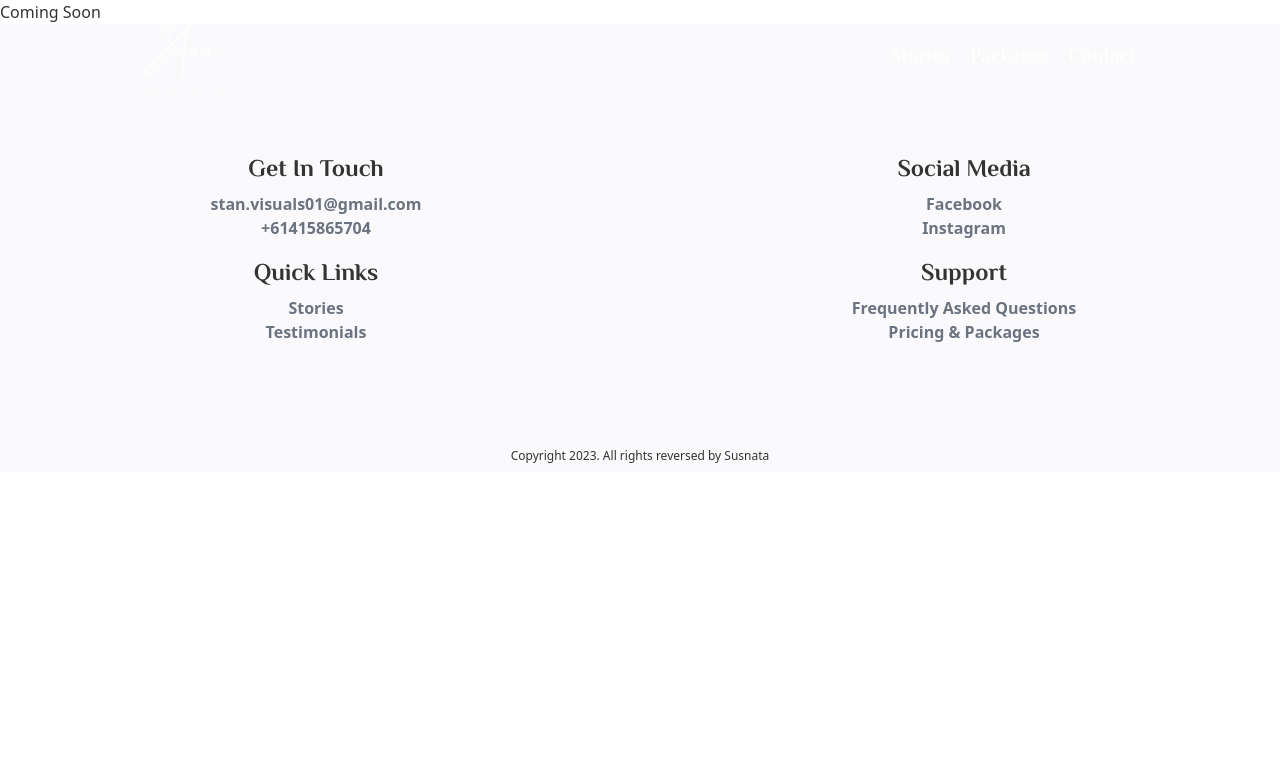
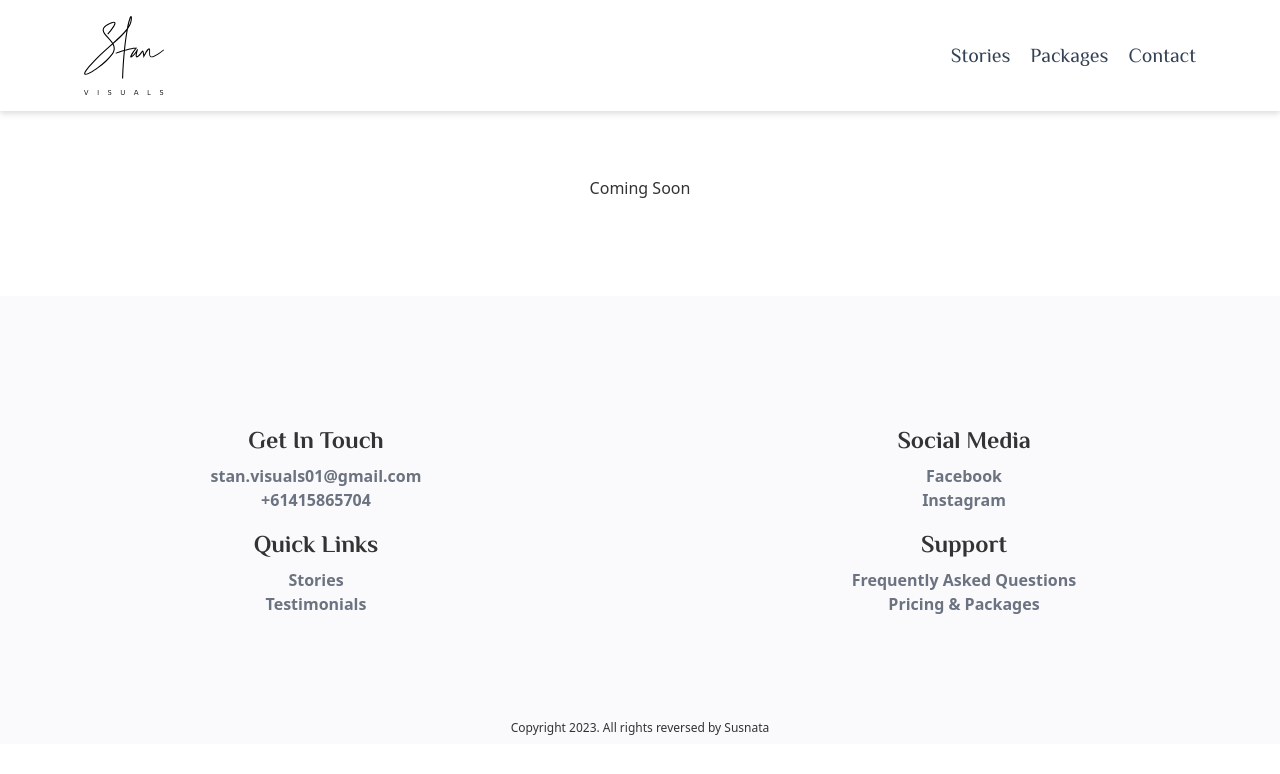
Before and after one commit to Alapottra-troj1n/susnat-portfolio, a React (Vite) app: page /packages in a window 1280 px wide. Shown: the top 774 px of the page. Built offline with nearby package versions, Linux system fonts and the light colour scheme.

Commit message:
added a package page

```diff
--- a/src/layout/Navbar.jsx
+++ b/src/layout/Navbar.jsx
@@ -4,19 +4,19 @@ import { scrollTo } from "../utils/scrollTo";
 const Navbar = ({ scrolled }) => {
   const location = useLocation();
   const navigate = useNavigate();
-
+  const targetPaths = ["/stories", "/packages"];
 
   return (
-    <header>
+    <header className={`fixed w-full  ${
+      scrolled || targetPaths.some((path) => location.pathname.includes(path))
+        ? "drop-shadow-md bg-white text-slate-700"
+        : "lg:text-white bg-white lg:bg-inherit"
+    } z-50`}>
       <div
-        className={`px-5   lg:px-36 py-4 font-display flex justify-between items-center fixed w-full  ${
-          scrolled || location.pathname.includes("/stories")
-            ? "drop-shadow-md bg-white text-slate-700"
-            : "lg:text-white bg-white lg:bg-inherit"
-        } list-none z-50`}
+        className={`px-5 py-4 max-w-6xl mx-auto font-display flex justify-between items-center list-none `}
       >
         <div>
-          {scrolled || location.pathname.includes("/stories") ? (
+          {scrolled || targetPaths.some((path) => location.pathname.includes(path)) ? (
             <>
               <Link to="/">
                 <img src="/logo.svg" className="w-16 md:w-20" alt="" />
--- a/src/pages/Packages.jsx
+++ b/src/pages/Packages.jsx
@@ -2,6 +2,8 @@
 
 export default function Packages() {
   return (
-    <div>Coming Soon</div>
+    <div className=" lg:pt-44 pt-32 py-24 px-5 lg:max-w-6xl mx-auto">
+        <h2 className="text-center">Coming Soon</h2>
+    </div>
   )
 }
--- a/src/pages/StoryPage.jsx
+++ b/src/pages/StoryPage.jsx
@@ -72,7 +72,7 @@ const StoryPage = () => {
           {formattedDate}
         </p>
       </div>
-      <div className="py-24 lg:px-40 2xl:px-96 px-10">
+      <div className="py-24 lg:max-w-6xl mx-auto px-10">
         <p className="text-gray-400 font-normal leading-8 font-primary text-sm lg:text-base">
           {story.description}
         </p>
```
